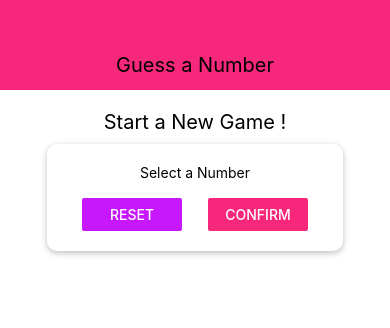
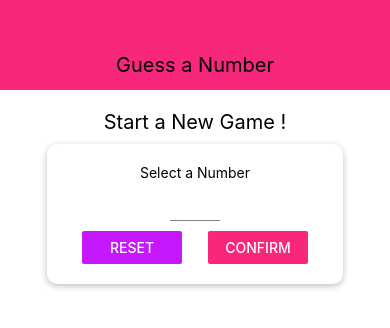
Before and after one commit to Aemonicus/rn-guess-a-number-app, a React Native app: screen / in a window 390 px wide. Shown: the top 328 px of the page. Built offline with nearby package versions, Linux system fonts and the light colour scheme.

Commit message:
textInput with numeric pad

```diff
--- /dev/null
+++ b/components/Input.js
@@ -0,0 +1,17 @@
+import React from 'react'
+import { TextInput, StyleSheet } from 'react-native'
+
+const Input = props => {
+  return <TextInput {...props} style={{ ...styles.input, ...props.style }} />
+}
+
+const styles = StyleSheet.create({
+  input: {
+    height: 30,
+    borderBottomColor: "grey",
+    borderBottomWidth: 1,
+    marginVertical: 10
+  }
+})
+
+export default Input
--- a/screens/StartGameScreen.js
+++ b/screens/StartGameScreen.js
@@ -1,7 +1,8 @@
 import React from 'react'
-import { View, StyleSheet, Text, TextInput, Button } from 'react-native'
+import { View, StyleSheet, Text, Button } from 'react-native'
 
 import Card from '../components/Card'
+import Input from '../components/Input'
 import Colors from '../constants/colors'
 
 const StartGameScreen = () => {
@@ -10,7 +11,14 @@
       <Text style={styles.title}>Start a New Game !</Text>
       <Card style={styles.inputContainer}>
         <Text>Select a Number</Text>
-        <TextInput />
+        <Input
+          style={styles.input}
+          blurOnSubmit
+          autoCapitalize="none"
+          autoCorrect={false}
+          keyboardType="number-pad"
+          maxLength={2}
+        />
         <View style={styles.buttonContainer}>
           <View style={styles.button}>
             <Button title="Reset" color={Colors.secondary} onPress={() => { }} />
@@ -47,6 +55,10 @@
   },
   button: {
     width: 100
+  },
+  input: {
+    width: 50,
+    textAlign: "center"
   }
 })
 
```
